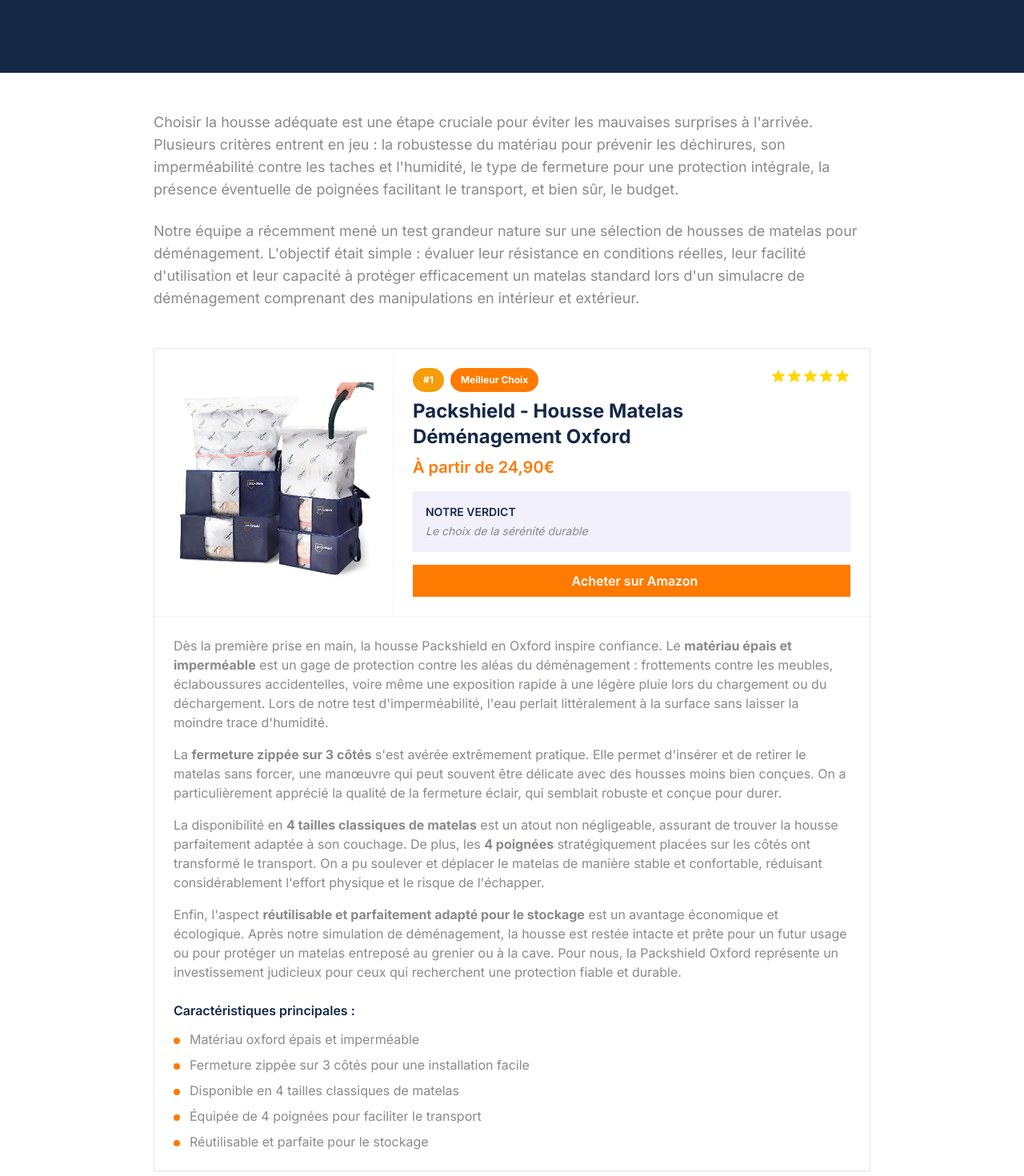
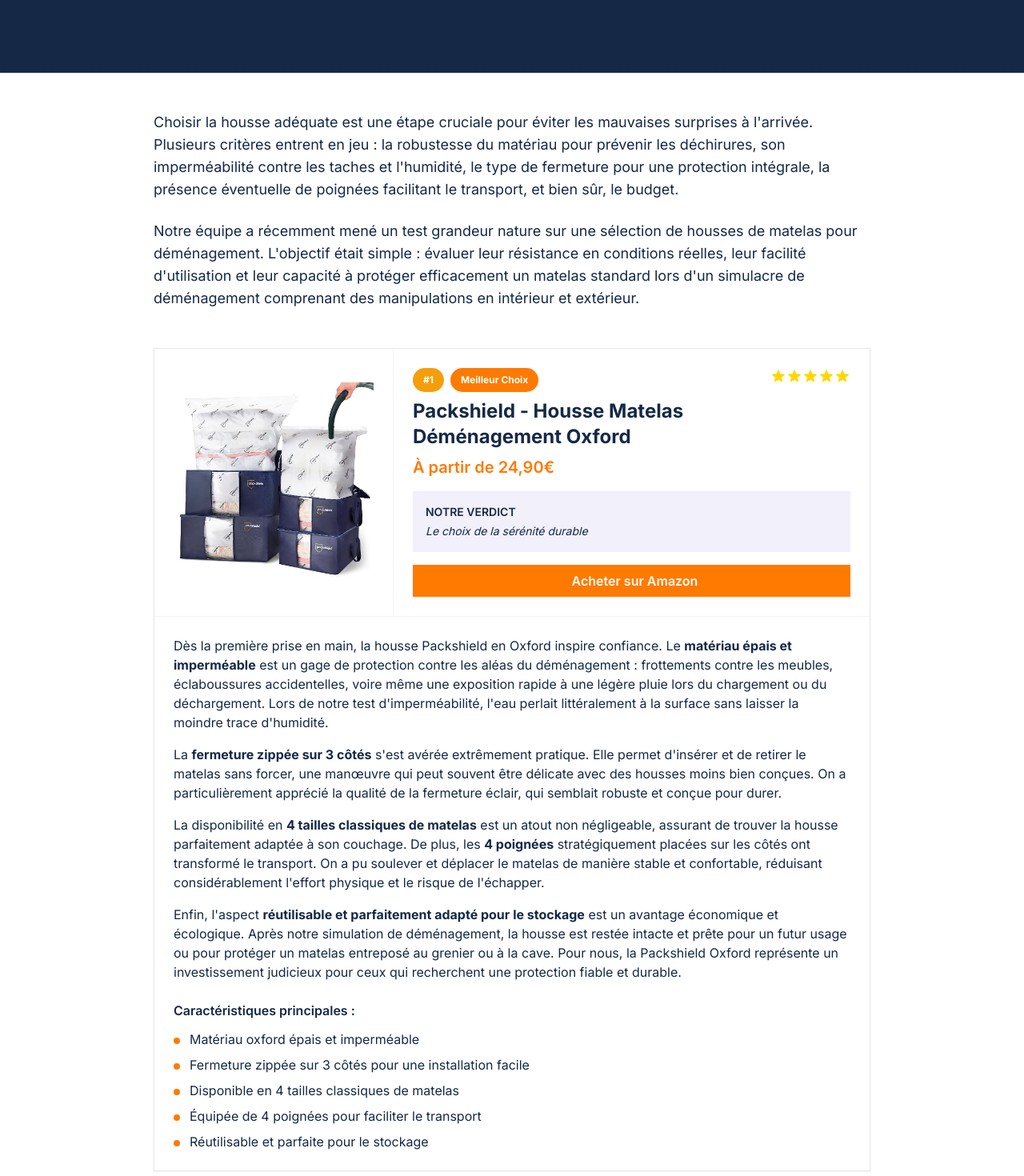
Before and after one commit to julesratier/packshield, a React (Vite) app: page /blog/classement-meilleures-housses-matelas-demenagement in a window 1280 px wide. Shown: the part 480-1950 px from the top of the page at 80% size. Built offline with nearby package versions, Linux system fonts and the light colour scheme.

Commit message:
Fix: Apply color to paragraphs
Applies the specified color to the paragraphs in the product descriptions.

```diff
--- a/src/pages/MattressCoversComparison.tsx
+++ b/src/pages/MattressCoversComparison.tsx
@@ -1,4 +1,3 @@
-
 import React from 'react';
 import Navbar from '@/components/Navbar';
 import Footer from '@/components/Footer';
@@ -190,10 +189,10 @@ const MattressCoversComparison = () => {
       <div className="container mx-auto px-4 py-12">
         {/* Introduction */}
         <div className="max-w-4xl mx-auto mb-12">
-          <p className="text-lg mb-6 text-packshield-grey">
+          <p className="text-lg mb-6 text-[#142947]">
             Choisir la housse adéquate est une étape cruciale pour éviter les mauvaises surprises à l'arrivée. Plusieurs critères entrent en jeu : la robustesse du matériau pour prévenir les déchirures, son imperméabilité contre les taches et l'humidité, le type de fermeture pour une protection intégrale, la présence éventuelle de poignées facilitant le transport, et bien sûr, le budget.
           </p>
-          <p className="text-lg mb-6 text-packshield-grey">
+          <p className="text-lg mb-6 text-[#142947]">
             Notre équipe a récemment mené un test grandeur nature sur une sélection de housses de matelas pour déménagement. L'objectif était simple : évaluer leur résistance en conditions réelles, leur facilité d'utilisation et leur capacité à protéger efficacement un matelas standard lors d'un simulacre de déménagement comprenant des manipulations en intérieur et extérieur.
           </p>
         </div>
@@ -261,7 +260,7 @@ const MattressCoversComparison = () => {
                   {/* Verdict box */}
                   <div className="bg-packshield-lightGrey rounded-lg p-4 mb-4">
                     <h3 className="text-sm font-semibold text-packshield-navy mb-1">NOTRE VERDICT</h3>
-                    <p className="text-sm italic text-packshield-grey">{product.verdict}</p>
+                    <p className="text-sm italic text-[#142947]">{product.verdict}</p>
                   </div>
 
                   {/* Buy Button */}
@@ -290,10 +289,10 @@ const MattressCoversComparison = () => {
 
               {/* Product Description */}
               <div className="p-6 border-t border-gray-100">
-                <div className="prose max-w-none text-packshield-grey">
+                <div className="prose max-w-none">
                   {/* Utiliser les descriptions complètes du produit */}
                   {productDescriptions[product.id as keyof typeof productDescriptions]?.map((paragraph, idx) => (
-                    <p key={idx} className="mb-4 text-packshield-grey">
+                    <p key={idx} className="mb-4 text-[#142947]">
                       {formatText(paragraph)}
                     </p>
                   ))}
@@ -304,7 +303,7 @@ const MattressCoversComparison = () => {
                       {productFeatures[product.id as keyof typeof productFeatures].map((feature, index) => (
                         <li key={index} className="flex items-start">
                           <span className="inline-block w-2 h-2 flex-shrink-0 bg-packshield-orange rounded-full mt-2.5 mr-3"></span>
-                          <span className="text-packshield-grey">{feature}</span>
+                          <span className="text-[#142947]">{feature}</span>
                         </li>
                       ))}
                     </ul>
@@ -318,28 +317,28 @@ const MattressCoversComparison = () => {
         {/* Conclusion section */}
         <div className="max-w-4xl mx-auto mt-16 p-8 bg-packshield-lightGrey rounded-xl border border-gray-200">
           <h2 className="text-2xl font-bold text-packshield-navy mb-4">Notre conseil pour bien choisir</h2>
-          <p className="mb-4 text-packshield-grey">
+          <p className="mb-4 text-[#142947]">
             Après avoir testé ces huit options, notre recommandation dépend largement de vos besoins spécifiques :
           </p>
           <ul className="space-y-3 mb-4">
             <li className="flex items-start">
               <span className="inline-block w-2 h-2 flex-shrink-0 bg-packshield-orange rounded-full mt-2.5 mr-3"></span>
-              <span className="text-packshield-grey"><strong>Pour un investissement durable</strong> : La housse Packshield Oxford offre le meilleur équilibre entre protection, facilité d'utilisation et durabilité.</span>
+              <span className="text-[#142947]"><strong>Pour un investissement durable</strong> : La housse Packshield Oxford offre le meilleur équilibre entre protection, facilité d'utilisation et durabilité.</span>
             </li>
             <li className="flex items-start">
               <span className="inline-block w-2 h-2 flex-shrink-0 bg-packshield-orange rounded-full mt-2.5 mr-3"></span>
-              <span className="text-packshield-grey"><strong>Pour un bon rapport qualité-prix</strong> : La housse Packshield en plastique épais propose une excellente protection à un prix plus accessible.</span>
+              <span className="text-[#142947]"><strong>Pour un bon rapport qualité-prix</strong> : La housse Packshield en plastique épais propose une excellente protection à un prix plus accessible.</span>
             </li>
             <li className="flex items-start">
               <span className="inline-block w-2 h-2 flex-shrink-0 bg-packshield-orange rounded-full mt-2.5 mr-3"></span>
-              <span className="text-packshield-grey"><strong>Pour les petits budgets</strong> : La housse Mottez est suffisante pour un déménagement simple et sans risque particulier.</span>
+              <span className="text-[#142947]"><strong>Pour les petits budgets</strong> : La housse Mottez est suffisante pour un déménagement simple et sans risque particulier.</span>
             </li>
             <li className="flex items-start">
               <span className="inline-block w-2 h-2 flex-shrink-0 bg-packshield-orange rounded-full mt-2.5 mr-3"></span>
-              <span className="text-packshield-grey"><strong>Pour un stockage de longue durée</strong> : La housse Joycemall offre la meilleure protection contre les éléments et facilite les déplacements occasionnels.</span>
+              <span className="text-[#142947]"><strong>Pour un stockage de longue durée</strong> : La housse Joycemall offre la meilleure protection contre les éléments et facilite les déplacements occasionnels.</span>
             </li>
           </ul>
-          <p className="text-packshield-grey">
+          <p className="text-[#142947]">
             Quelle que soit votre choix, protéger votre matelas lors d'un déménagement est un investissement judicieux qui prolongera sa durée de vie et vous assurera un sommeil sain dans votre nouveau foyer.
           </p>
         </div>
```
